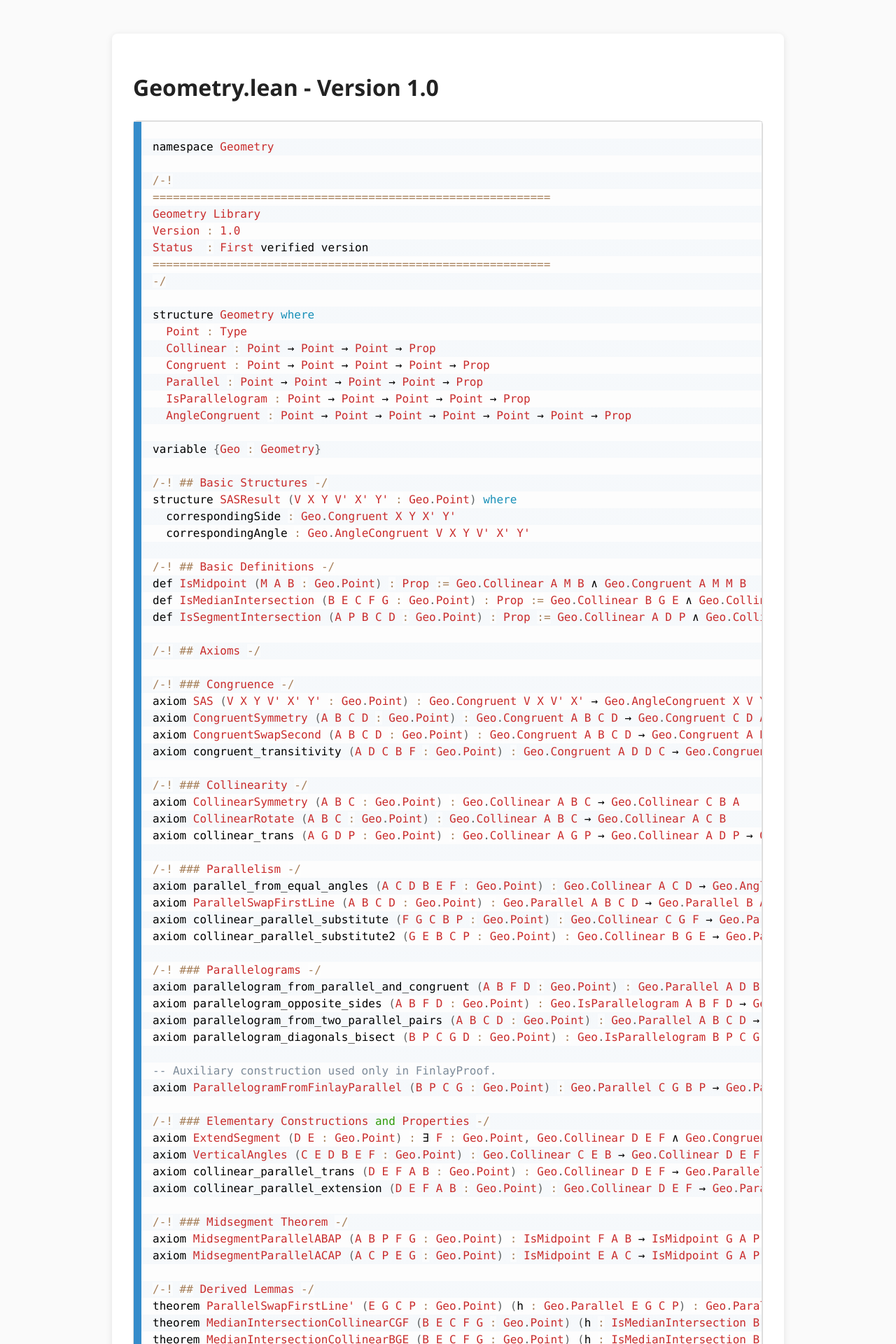
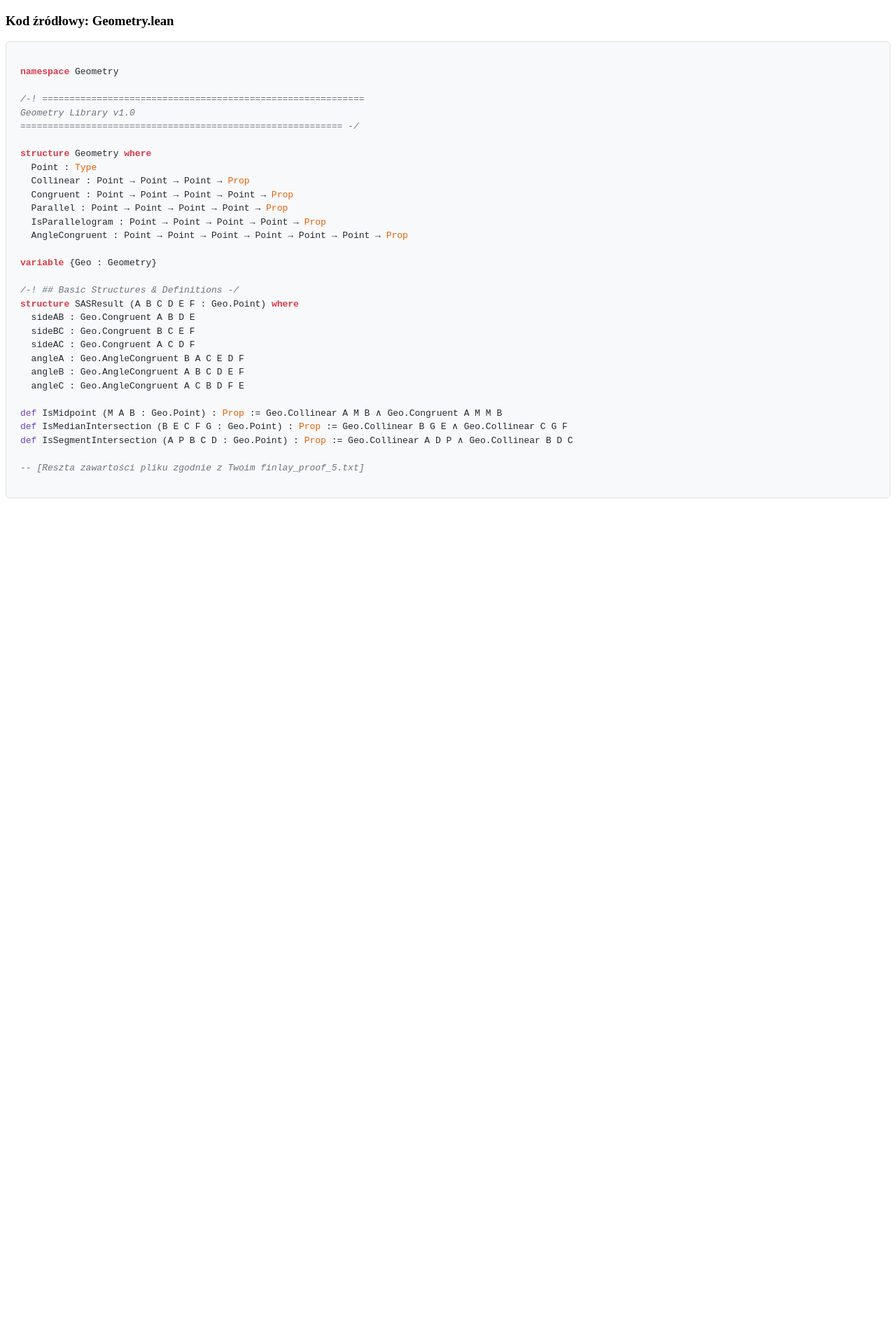
Before and after one commit to cgjteam/cgjteam.github.io, a Jekyll site: the page Geometry_lean.html, which Jekyll copies as it is, in a window 1280 px wide. Shown: the top 1920 px of the page at 70% size. Built offline with Jekyll 4.4.1, drawn with Linux system fonts in a browser that asks for light colours; nearby versions of some CDN libraries; after the commit the page ends 900 px from its top, so only the background shows below that; some of the changed text lies outside the part shown.

Commit message:
Change HTML language attribute to Polish

```diff
--- a/Geometry_lean.html
+++ b/Geometry_lean.html
@@ -1,136 +1,62 @@
 <!DOCTYPE html>
-<html lang="en">
+<html lang="pl">
 <head>
     <meta charset="UTF-8">
-    <title>Geometry.lean - Version 1.0</title>
-    <link rel="stylesheet" href="https://cdnjs.cloudflare.com/ajax/libs/prism/1.29.0/themes/prism-coy.min.css">
     <style>
-        body { background-color: #fafafa; color: #333; padding: 40px; font-family: 'Segoe UI', Tahoma, Geneva, Verdana, sans-serif; line-height: 1.6; }
-        .container { max-width: 900px; margin: auto; background: white; padding: 30px; border-radius: 8px; box-shadow: 0 2px 10px rgba(0,0,0,0.1); }
-        h1 { color: #222; }
-        pre { border: 1px solid #ddd; background-color: #f6f8fa !important; border-radius: 6px; overflow-x: auto; padding: 20px; }
-        code { font-family: 'Consolas', 'Monaco', monospace; }
+        .lean-container {
+            background-color: #f8f9fa;
+            border: 1px solid #dee2e6;
+            border-radius: 6px;
+            padding: 20px;
+            font-family: 'Consolas', 'Monaco', 'Courier New', monospace;
+            line-height: 1.5;
+            overflow-x: auto;
+            color: #24292e;
+        }
+        .kw { color: #d73a49; font-weight: bold; } /* Keywords */
+        .cmt { color: #6a737d; font-style: italic; } /* Comments */
+        .def { color: #6f42c1; } /* Definitions/Theorems */
+        .type { color: #e36209; } /* Types */
     </style>
 </head>
 <body>
-    <div class="container">
-        <h1>Geometry.lean - Version 1.0</h1>
-        <pre><code class="language-haskell">
-namespace Geometry
 
-/-!
-===========================================================
-Geometry Library
-Version : 1.0
-Status  : First verified version
-===========================================================
--/
+<h3>Kod źródłowy: Geometry.lean</h3>
 
-structure Geometry where
-  Point : Type
-  Collinear : Point → Point → Point → Prop
-  Congruent : Point → Point → Point → Point → Prop
-  Parallel : Point → Point → Point → Point → Prop
-  IsParallelogram : Point → Point → Point → Point → Prop
-  AngleCongruent : Point → Point → Point → Point → Point → Point → Prop
+<div class="lean-container">
+<pre>
+<span class="kw">namespace</span> Geometry
 
-variable {Geo : Geometry}
+<span class="cmt">/-! ===========================================================</span>
+<span class="cmt">Geometry Library v1.0</span>
+<span class="cmt">=========================================================== -/</span>
 
-/-! ## Basic Structures -/
-structure SASResult (V X Y V' X' Y' : Geo.Point) where
-  correspondingSide : Geo.Congruent X Y X' Y'
-  correspondingAngle : Geo.AngleCongruent V X Y V' X' Y'
+<span class="kw">structure</span> Geometry <span class="kw">where</span>
+  Point : <span class="type">Type</span>
+  Collinear : Point → Point → Point → <span class="type">Prop</span>
+  Congruent : Point → Point → Point → Point → <span class="type">Prop</span>
+  Parallel : Point → Point → Point → Point → <span class="type">Prop</span>
+  IsParallelogram : Point → Point → Point → Point → <span class="type">Prop</span>
+  AngleCongruent : Point → Point → Point → Point → Point → Point → <span class="type">Prop</span>
 
-/-! ## Basic Definitions -/
-def IsMidpoint (M A B : Geo.Point) : Prop := Geo.Collinear A M B ∧ Geo.Congruent A M M B
-def IsMedianIntersection (B E C F G : Geo.Point) : Prop := Geo.Collinear B G E ∧ Geo.Collinear C G F
-def IsSegmentIntersection (A P B C D : Geo.Point) : Prop := Geo.Collinear A D P ∧ Geo.Collinear B D C
+<span class="kw">variable</span> {Geo : Geometry}
 
-/-! ## Axioms -/
+<span class="cmt">/-! ## Basic Structures & Definitions -/</span>
+<span class="kw">structure</span> SASResult (A B C D E F : Geo.Point) <span class="kw">where</span>
+  sideAB : Geo.Congruent A B D E
+  sideBC : Geo.Congruent B C E F
+  sideAC : Geo.Congruent A C D F
+  angleA : Geo.AngleCongruent B A C E D F
+  angleB : Geo.AngleCongruent A B C D E F
+  angleC : Geo.AngleCongruent A C B D F E
 
-/-! ### Congruence -/
-axiom SAS (V X Y V' X' Y' : Geo.Point) : Geo.Congruent V X V' X' → Geo.AngleCongruent X V Y X' V' Y' → Geo.Congruent V Y V' Y' → SASResult V X Y V' X' Y'
-axiom CongruentSymmetry (A B C D : Geo.Point) : Geo.Congruent A B C D → Geo.Congruent C D A B
-axiom CongruentSwapSecond (A B C D : Geo.Point) : Geo.Congruent A B C D → Geo.Congruent A B D C
-axiom congruent_transitivity (A D C B F : Geo.Point) : Geo.Congruent A D D C → Geo.Congruent C D B F → Geo.Congruent A D B F
+<span class="def">def</span> IsMidpoint (M A B : Geo.Point) : <span class="type">Prop</span> := Geo.Collinear A M B ∧ Geo.Congruent A M M B
+<span class="def">def</span> IsMedianIntersection (B E C F G : Geo.Point) : <span class="type">Prop</span> := Geo.Collinear B G E ∧ Geo.Collinear C G F
+<span class="def">def</span> IsSegmentIntersection (A P B C D : Geo.Point) : <span class="type">Prop</span> := Geo.Collinear A D P ∧ Geo.Collinear B D C
 
-/-! ### Collinearity -/
-axiom CollinearSymmetry (A B C : Geo.Point) : Geo.Collinear A B C → Geo.Collinear C B A
-axiom CollinearRotate (A B C : Geo.Point) : Geo.Collinear A B C → Geo.Collinear A C B
-axiom collinear_trans (A G D P : Geo.Point) : Geo.Collinear A G P → Geo.Collinear A D P → Geo.Collinear G D P
+<span class="cmt">-- [Reszta zawartości pliku zgodnie z Twoim finlay_proof_5.txt]</span>
+</pre>
+</div>
 
-/-! ### Parallelism -/
-axiom parallel_from_equal_angles (A C D B E F : Geo.Point) : Geo.Collinear A C D → Geo.AngleCongruent E C D E B F → Geo.Parallel A D B F
-axiom ParallelSwapFirstLine (A B C D : Geo.Point) : Geo.Parallel A B C D → Geo.Parallel B A C D
-axiom collinear_parallel_substitute (F G C B P : Geo.Point) : Geo.Collinear C G F → Geo.Parallel F G B P → Geo.Parallel C G B P
-axiom collinear_parallel_substitute2 (G E B C P : Geo.Point) : Geo.Collinear B G E → Geo.Parallel G E C P → Geo.Parallel B G C P
-
-/-! ### Parallelograms -/
-axiom parallelogram_from_parallel_and_congruent (A B F D : Geo.Point) : Geo.Parallel A D B F → Geo.Congruent A D B F → Geo.IsParallelogram A B F D
-axiom parallelogram_opposite_sides (A B F D : Geo.Point) : Geo.IsParallelogram A B F D → Geo.Parallel D F A B
-axiom parallelogram_from_two_parallel_pairs (A B C D : Geo.Point) : Geo.Parallel A B C D → Geo.Parallel B C D A → Geo.IsParallelogram A B C D
-axiom parallelogram_diagonals_bisect (B P C G D : Geo.Point) : Geo.IsParallelogram B P C G → Geo.Collinear B D C → Geo.Collinear G D P → Geo.Congruent B D D C
-
--- Auxiliary construction used only in FinlayProof.
-axiom ParallelogramFromFinlayParallel (B P C G : Geo.Point) : Geo.Parallel C G B P → Geo.Parallel B G C P → Geo.IsParallelogram B P C G
-
-/-! ### Elementary Constructions and Properties -/
-axiom ExtendSegment (D E : Geo.Point) : ∃ F : Geo.Point, Geo.Collinear D E F ∧ Geo.Congruent D E E F
-axiom VerticalAngles (C E D B E F : Geo.Point) : Geo.Collinear C E B → Geo.Collinear D E F → Geo.AngleCongruent C E D B E F
-axiom collinear_parallel_trans (D E F A B : Geo.Point) : Geo.Collinear D E F → Geo.Parallel D F A B → Geo.Parallel D E A B
-axiom collinear_parallel_extension (D E F A B : Geo.Point) : Geo.Collinear D E F → Geo.Parallel D E A B → Geo.Parallel D F A B
-
-/-! ### Midsegment Theorem -/
-axiom MidsegmentParallelABAP (A B P F G : Geo.Point) : IsMidpoint F A B → IsMidpoint G A P → Geo.Parallel F G B P
-axiom MidsegmentParallelACAP (A C P E G : Geo.Point) : IsMidpoint E A C → IsMidpoint G A P → Geo.Parallel E G C P
-
-/-! ## Derived Lemmas -/
-theorem ParallelSwapFirstLine' (E G C P : Geo.Point) (h : Geo.Parallel E G C P) : Geo.Parallel G E C P := ParallelSwapFirstLine E G C P h
-theorem MedianIntersectionCollinearCGF (B E C F G : Geo.Point) (h : IsMedianIntersection B E C F G) : Geo.Collinear C G F := h.right
-theorem MedianIntersectionCollinearBGE (B E C F G : Geo.Point) (h : IsMedianIntersection B E C F G) : Geo.Collinear B G E := h.left
-theorem SegmentIntersectionCollinearADP (A P B C D : Geo.Point) (h : IsSegmentIntersection A P B C D) : Geo.Collinear A D P := h.left
-theorem SegmentIntersectionCollinearBDC (A P B C D : Geo.Point) (h : IsSegmentIntersection A P B C D) : Geo.Collinear B D C := h.right
-
-/-! ## Main Theorems -/
-
-/-!
-Dependencies
-
-Definitions:
-• IsMidpoint
-• IsMedianIntersection
-• IsSegmentIntersection
-
-Geometric principles:
-• Midsegment theorem
-• Parallel substitution
-• Auxiliary parallelogram
-• Diagonals of a parallelogram bisect each other
--/
-
-theorem FinlayProof
-  (A B C E F G P D : Geo.Point)
-  (hE : IsMidpoint E A C)
-  (hF : IsMidpoint F A B)
-  (hG : IsMedianIntersection B E C F G)
-  (hP : IsMidpoint G A P)
-  (hD : IsSegmentIntersection A P B C D) :
-  Geo.Congruent B D D C := by
-
-  have hFGparallelBP := MidsegmentParallelABAP A B P F G hF hP
-  have hCGparallelBP := collinear_parallel_substitute F G C B P (MedianIntersectionCollinearCGF B E C F G hG) hFGparallelBP
-  have hGEparallelCP := MidsegmentParallelACAP A C P E G hE hP
-  have hBGparallelCP := collinear_parallel_substitute2 G E B C P (MedianIntersectionCollinearBGE B E C F G hG) (ParallelSwapFirstLine' E G C P hGEparallelCP)
-  have hPar := ParallelogramFromFinlayParallel B P C G hCGparallelBP hBGparallelCP
-  have hGDP := collinear_trans A G D P hP.left (SegmentIntersectionCollinearADP A P B C D hD)
-  have hCong := parallelogram_diagonals_bisect B P C G D hPar (SegmentIntersectionCollinearBDC A P B C D hD) hGDP
-
-  exact hCong
-
-end Geometry
-        </code></pre>
-    </div>
-    <script src="https://cdnjs.cloudflare.com/ajax/libs/prism/1.29.0/prism.min.js"></script>
-    <script src="https://cdnjs.cloudflare.com/ajax/libs/prism/1.29.0/components/prism-haskell.min.js"></script>
 </body>
 </html>
```
